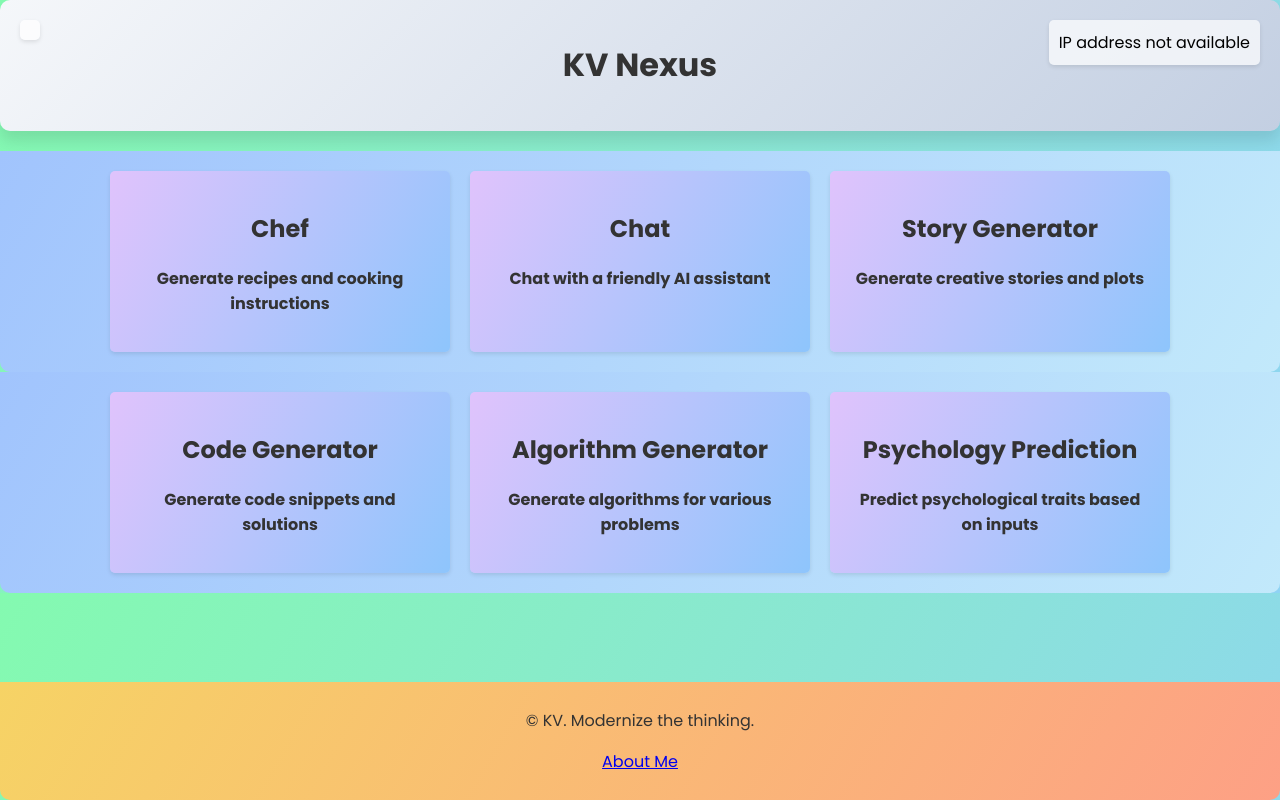
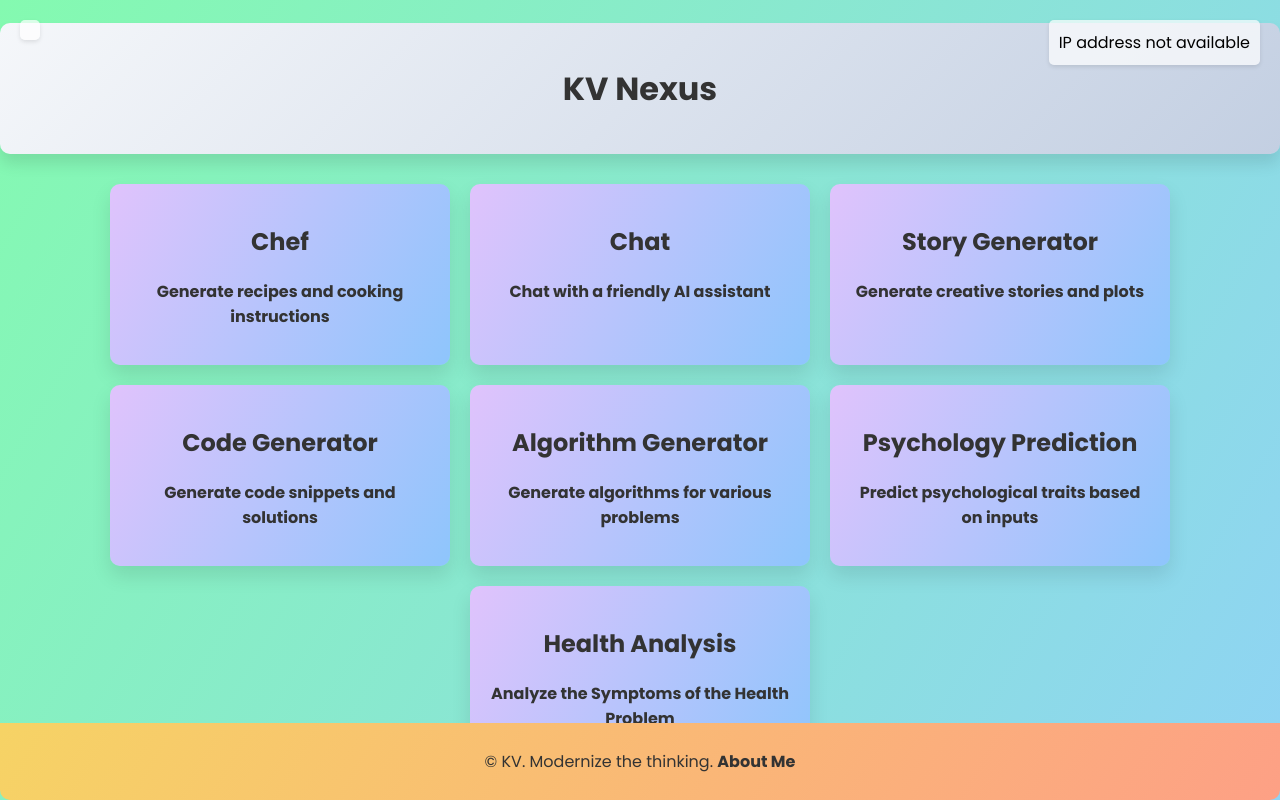
Before and after one commit to kvcops/KV-Nexus, a Flask app: page / in a window 1280 px wide. Run offline with Flask 2, Linux system fonts and the light colour scheme.

Commit message:
Update index.html

```diff
--- a/templates/index.html
+++ b/templates/index.html
@@ -11,6 +11,12 @@
             margin: 0;
             padding: 0;
             background: linear-gradient(120deg, #84fab0 0%, #8fd3f4 100%);
+            display: flex;
+            flex-direction: column;
+            align-items: center;
+            justify-content: center;
+            min-height: 100vh;
+            overflow: hidden;
         }
 
         .container {
@@ -19,6 +25,7 @@
             padding: 20px;
             display: flex;
             flex-direction: column;
+            align-items: center;
         }
 
         header {
@@ -29,49 +36,71 @@
             margin-bottom: 20px;
             border-radius: 10px;
             box-shadow: 0px 10px 15px rgba(0, 0, 0, 0.1);
+            width: 100%;
+            transition: transform 0.3s;
+        }
+
+        header:hover {
+            transform: scale(1.05);
         }
 
         nav {
-            background: linear-gradient(120deg, #a1c4fd 0%, #c2e9fb 100%);
-            text-align: center;
-            padding: 10px 0;
+            width: 100%;
             display: flex;
+            flex-wrap: wrap;
             justify-content: center;
-            border-radius: 0 0 10px 10px;
         }
 
         nav a {
-            color: #333;
+            color: #fff;
             text-decoration: none;
-            padding: 10px 20px;
-            margin: 0 10px;
-            transition: background-color 0.3s;
+            padding: 20px 40px;
+            margin: 10px;
             font-weight: bold;
             border: none;
-            border-radius: 5px;
+            border-radius: 10px;
             background: linear-gradient(120deg, #f093fb 0%, #f5576c 100%);
-            margin: 10px;
+            transition: background-color 0.3s, transform 0.3s;
+            box-shadow: 0 10px 20px rgba(0, 0, 0, 0.1);
         }
 
         nav a:hover {
             background: linear-gradient(120deg, #f093fb 0%, #f5576c 50%);
+            transform: translateY(-5px);
         }
 
         .card {
             background: linear-gradient(120deg, #e0c3fc 0%, #8ec5fc 100%);
-            border-radius: 5px;
-            box-shadow: 0 2px 4px rgba(0, 0, 0, 0.1);
+            border-radius: 10px;
+            box-shadow: 0 10px 20px rgba(0, 0, 0, 0.1);
             padding: 20px;
             width: 300px;
             text-align: center;
             transition: transform 0.3s, background-color 0.3s;
             margin: 10px;
             color: #333;
+            position: relative;
+            overflow: hidden;
         }
 
         .card:hover {
-            transform: translateY(-5px);
+            transform: translateY(-10px);
             background: linear-gradient(120deg, #84fab0 0%, #8fd3f4 50%);
+        }
+
+        .card::before {
+            content: '';
+            position: absolute;
+            top: 0;
+            left: -100%;
+            width: 100%;
+            height: 100%;
+            background: rgba(255, 255, 255, 0.3);
+            transition: left 0.3s;
+        }
+
+        .card:hover::before {
+            left: 100%;
         }
 
         footer {
@@ -86,24 +115,41 @@
             border-radius: 0 0 10px 10px;
         }
 
-        .weather-info {
+        footer a {
+            color: #333;
+            text-decoration: none;
+            font-weight: bold;
+            transition: color 0.3s;
+        }
+
+        footer a:hover {
+            color: #000;
+        }
+
+        .weather-info, .ip-info {
             position: absolute;
             top: 20px;
-            right: 20px;
-            background: rgba(255, 255, 255, 0.7);
             padding: 10px;
             border-radius: 5px;
             box-shadow: 0 2px 4px rgba(0, 0, 0, 0.1);
+            background: rgba(255, 255, 255, 0.7);
+        }
+
+        .weather-info {
+            right: 20px;
         }
 
         .ip-info {
-            position: absolute;
-            top: 20px;
             left: 20px;
-            background: rgba(255, 255, 255, 0.7);
-            padding: 10px;
-            border-radius: 5px;
-            box-shadow: 0 2px 4px rgba(0, 0, 0, 0.1);
+        }
+
+        @keyframes fadeIn {
+            0% { opacity: 0; transform: translateY(20px); }
+            100% { opacity: 1; transform: translateY(0); }
+        }
+
+        .card, header, footer, .weather-info, .ip-info {
+            animation: fadeIn 1s ease-in-out;
         }
     </style>
 </head>
@@ -124,8 +170,6 @@
             <h2>Story Generator</h2>
             <p>Generate creative stories and plots</p>
         </a>
-    </nav>
-    <nav>
         <a href="/code_generation" class="card">
             <h2>Code Generator</h2>
             <p>Generate code snippets and solutions</p>
@@ -138,15 +182,17 @@
             <h2>Psychology Prediction</h2>
             <p>Predict psychological traits based on inputs</p>
         </a>
+        <a href="/analyze" class="card">
+            <h2>Health Analysis</h2>
+            <p>Analyze the Symptoms of the Health Problem</p>
+        </a>
     </nav>
     <footer>
-        <p>© KV. Modernize the thinking.</p>
-        <a href="https://vamsikrishna28.vercel.app/" target="_blank">About Me</a></p>
+        <p>© KV. Modernize the thinking. <a href="https://vamsikrishna28.vercel.app/" target="_blank">About Me</a></p>
     </footer>
 
     <div class="weather-info" id="weatherInfo"></div>
     <div class="ip-info" id="ipInfo"></div>
-
 
     <script>
         async function getWeatherInfo() {
```
Lines whose indentation alone changed are shown as unchanged.
